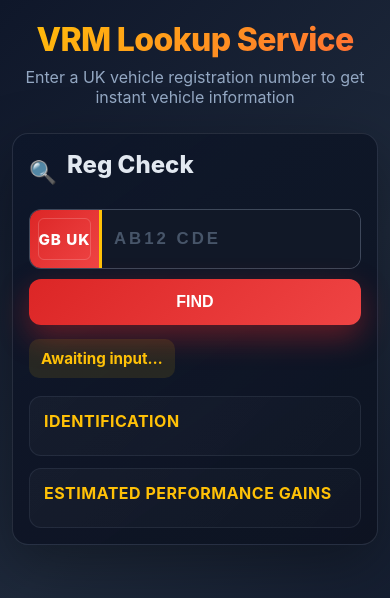
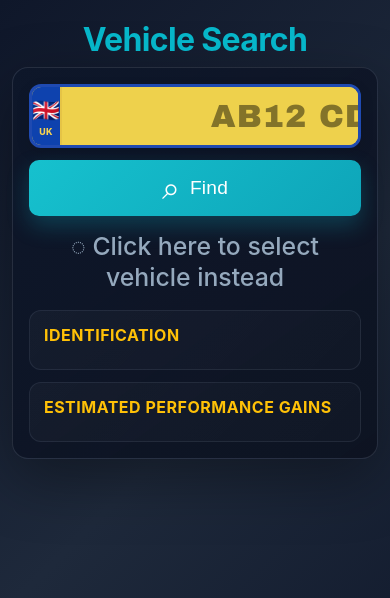
Before and after one commit to carnageremapscr-bit/website, a website: page test-vrm.html in a window 390 px wide. Drawn offline with Linux system fonts and the light colour scheme.

Commit message:
VRM UPDATE

```diff
--- a/test-vrm.html
+++ b/test-vrm.html
@@ -30,20 +30,14 @@
     .shell { width: min(1080px, 100%); }
     h1 {
       font-size: clamp(2rem, 4vw, 2.8rem);
-      font-weight: 800;
+      font-weight: 700;
       letter-spacing: -0.02em;
       margin-bottom: 8px;
       text-align: center;
-      background: linear-gradient(135deg, var(--gold-color) 0%, #ff6b35 100%);
-      -webkit-background-clip: text;
-      -webkit-text-fill-color: transparent;
-      background-clip: text;
+      color: #06b6c9;
     }
     .subtitle {
-      text-align: center;
-      color: #93a7c2;
-      margin-bottom: 26px;
-      font-size: 1rem;
+      display: none;
     }
     .panel {
       background: linear-gradient(145deg, rgba(14,23,42,0.9), rgba(13,19,33,0.95)) !important;
@@ -52,69 +46,96 @@
       padding: 20px;
       box-shadow: 0 20px 60px rgba(0,0,0,0.35);
     }
-    .panel-header { display: flex; align-items: center; gap: 10px; margin-bottom: 16px; }
+    .panel-header { display: none; }
     .panel-header img { max-width: 50px; height: auto; }
     .badge-icon { font-size: 1.4rem; }
     .panel-title { font-size: 1.5rem; font-weight: 800; color: #e2e8f0; }
     .panel-sub { color: #94a3b8; font-size: 0.95rem; margin-bottom: 14px; }
-    .lookup-row { display: flex; gap: 14px; align-items: stretch; flex-wrap: wrap; }
+    .lookup-row { display: flex; gap: 22px; align-items: center; justify-content: center; flex-wrap: wrap; }
     .plate-wrap {
       display: flex;
       flex: 1 1 480px;
-      background: linear-gradient(135deg, #0f172a, #111827);
-      border: 1px solid rgba(148, 163, 184, 0.35);
+      background: #eed14c;
+      border: 3px solid #1f4ab1;
       border-radius: 12px;
       overflow: hidden;
-      min-height: 72px;
-      box-shadow: inset 0 0 0 1px rgba(15, 23, 42, 0.6);
+      min-height: 80px;
+      box-shadow: 0 5px 14px rgba(0, 0, 0, 0.12);
     }
     .flag {
-      width: 92px;
-      background: linear-gradient(135deg, var(--accent-color) 0%, var(--accent-light) 100%);
-      color: #fefefe;
-      display: grid;
-      place-items: center;
+      width: 64px;
+      background: #0e42ae;
+      color: #f8d34f;
+      display: flex;
+      flex-direction: column;
+      align-items: center;
+      justify-content: center;
+      gap: 2px;
       font-weight: 800;
-      letter-spacing: 1px;
-      font-size: 1.05rem;
-      border-right: 3px solid var(--gold-color);
-      position: relative;
+      letter-spacing: 0.4px;
+      font-size: 1.9rem;
+      border-right: 2px solid #e5c446;
     }
-    .flag::after {
-      content: '';
-      position: absolute;
-      inset: 8px;
-      border: 1px solid rgba(255,255,255,0.18);
-      border-radius: 6px;
+    .flag-code {
+      font-size: 0.55rem;
+      line-height: 1;
+      margin-top: 2px;
+      text-transform: uppercase;
     }
     .plate-input {
       flex: 1;
       border: none;
-      background: #111827;
-      color: #cbd5e1;
-      font-weight: 800;
-      letter-spacing: 6px;
-      font-size: 1.3rem;
+      background: #eed14c;
+      color: #000;
+      font-weight: 900;
+      letter-spacing: 2px;
+      font-size: clamp(2rem, 5.5vw, 3.6rem);
       text-transform: uppercase;
-      padding: 0 16px;
+      padding: 0 20px;
       outline: none;
+      text-align: center;
+      font-family: "Arial Black", "Segoe UI", sans-serif;
     }
-    .plate-input::placeholder { color: #475569; }
-    .plate-input:focus { box-shadow: inset 0 0 0 2px rgba(255, 193, 7, 0.45); }
+    .plate-input::placeholder { color: rgba(0, 0, 0, 0.45); }
+    .plate-input:focus { box-shadow: inset 0 0 0 2px rgba(14, 66, 174, 0.35); }
     .btn {
-      background: linear-gradient(135deg, var(--accent-color) 0%, var(--accent-light) 100%);
+      background: linear-gradient(135deg, #16c1ce 0%, #0ea5b9 100%);
       color: #fff;
-      font-weight: 800;
-      padding: 16px 26px;
+      font-weight: 500;
+      padding: 16px 30px;
       border: none;
-      border-radius: 12px;
+      border-radius: 10px;
       cursor: pointer;
-      font-size: 1.05rem;
-      box-shadow: 0 12px 30px rgba(220, 38, 38, 0.4);
+      font-size: 2rem;
+      line-height: 1;
+      min-width: 150px;
+      box-shadow: 0 10px 22px rgba(14, 165, 185, 0.28);
       transition: all 0.3s ease;
+      display: inline-flex;
+      align-items: center;
+      justify-content: center;
+      gap: 10px;
     }
-    .btn:hover { transform: translateY(-2px); box-shadow: 0 15px 40px rgba(220, 38, 38, 0.6); }
+    .btn:hover { transform: translateY(-1px); box-shadow: 0 12px 26px rgba(14, 165, 185, 0.34); }
     .btn:active { transform: translateY(0); }
+    .btn-label {
+      font-size: 2.2rem;
+      font-weight: 500;
+      letter-spacing: 0.2px;
+    }
+    .lookup-help {
+      margin-top: 16px;
+      text-align: center;
+    }
+    .lookup-help a {
+      color: #95a9bd;
+      text-decoration: none;
+      font-size: 2rem;
+      font-weight: 500;
+    }
+    .lookup-help a:hover {
+      color: #7f95ab;
+    }
     .contact-actions {
       display: none;
       gap: 10px;
@@ -164,9 +185,12 @@
       border-radius: 10px;
       font-weight: 700;
       font-size: 0.95rem;
-      display: inline-flex;
+      display: none;
       align-items: center;
       gap: 8px;
+    }
+    .status.show {
+      display: inline-flex;
     }
     .status.info { background: rgba(255, 193, 7, 0.1); color: var(--gold-color); }
     .status.success { background: rgba(34,197,94,0.12); color: #86efac; }
@@ -224,11 +248,14 @@
       .shell { width: 100%; }
       .panel { padding: 16px; }
       .panel-header { flex-wrap: wrap; }
-      .lookup-row { gap: 10px; }
-      .plate-wrap { flex: 1 1 100%; min-height: 60px; }
-      .flag { width: 72px; font-size: 0.95rem; }
-      .plate-input { font-size: 1.05rem; letter-spacing: 3px; padding: 0 12px; }
-      .btn { width: 100%; padding: 14px 18px; font-size: 1rem; }
+      .lookup-row { gap: 12px; }
+      .plate-wrap { flex: 1 1 100%; min-height: 64px; }
+      .flag { width: 52px; font-size: 1.4rem; }
+      .plate-input { font-size: 2rem; letter-spacing: 1px; padding: 0 10px; }
+      .btn { width: 100%; padding: 12px 18px; }
+      .btn-label { font-size: 1.2rem; }
+      .lookup-help { margin-top: 12px; }
+      .lookup-help a { font-size: 1.55rem; }
       .spec-grid { grid-template-columns: 1fr; gap: 6px; }
       .spec-label { font-size: 0.7rem; }
       .spec-value { word-break: break-word; }
@@ -270,7 +297,7 @@
   </div>
 
   <div class="shell">
-    <h1>VRM Lookup Service</h1>
+    <h1>Vehicle Search</h1>
     <div class="subtitle">Enter a UK vehicle registration number to get instant vehicle information</div>
 
     <div class="panel">
@@ -285,13 +312,15 @@
 
       <div class="lookup-row">
         <div class="plate-wrap">
-          <div class="flag">GB UK</div>
+          <div class="flag">🇬🇧<span class="flag-code">UK</span></div>
           <input id="vrm" class="plate-input" type="text" maxlength="8" placeholder="AB12 CDE" autocomplete="off" aria-label="Registration">
         </div>
-        <button id="lookup" class="btn" type="button">FIND</button>
+        <button id="lookup" class="btn" type="button"><span aria-hidden="true">⌕</span><span class="btn-label">Find</span></button>
       </div>
 
-      <div id="status" class="status info" aria-live="polite">Awaiting input…</div>
+      <p class="lookup-help"><a href="#" aria-label="Select vehicle instead">◌ Click here to select vehicle instead</a></p>
+
+      <div id="status" class="status info" aria-live="polite"></div>
 
       <div class="results">
         <div class="card">
@@ -412,7 +441,7 @@
 
     function setStatus(msg, cls = 'info') {
       statusEl.textContent = msg;
-      statusEl.className = 'status ' + cls;
+      statusEl.className = 'status show ' + cls;
     }
 
     function buildSpecs(vehicle) {
@@ -484,6 +513,13 @@
       }).join('');
     }
 
+    function resolveUserEmail() {
+      const fromUrl = (params.get('email') || '').trim();
+      const fromSession = (sessionStorage.getItem('userEmail') || '').trim();
+      const fromLocal = (localStorage.getItem('userEmail') || '').trim();
+      return (fromUrl || fromSession || fromLocal || '').toLowerCase();
+    }
+
     async function fetchVehicle(vrm) {
       let url = `/api/vrm-lookup?vrm=${encodeURIComponent(vrm)}&datapoint=vehiclespecs`;
       if (userEmail) {
@@ -494,7 +530,9 @@
       }
 
       console.log('VRM Lookup request:', { vrm, email: userEmail, iframeId });
-      const resp = await fetch(url);
+      const resp = await fetch(url, {
+        headers: userEmail ? { 'x-user-email': userEmail } : {}
+      });
       const json = await resp.json();
 
       if (!resp.ok) {
@@ -545,7 +583,7 @@
         // Extract URL parameters for tracking
         const params = new URLSearchParams(window.location.search);
         const iframeId = params.get('iframeId');
-        const emailParam = params.get('email');
+        const emailParam = resolveUserEmail();
 
         // Store for use in fetch requests
         window.userEmail = emailParam;
```
Also changed, not shown: reg-lookup/public/app.js (+15 -3 lines), reg-lookup/public/index.html (+5 -2 lines), reg-lookup/public/styles.css (+51 -10 lines), reg-lookup/server.js (+8 -4 lines), server.js (+21 -16 lines).
